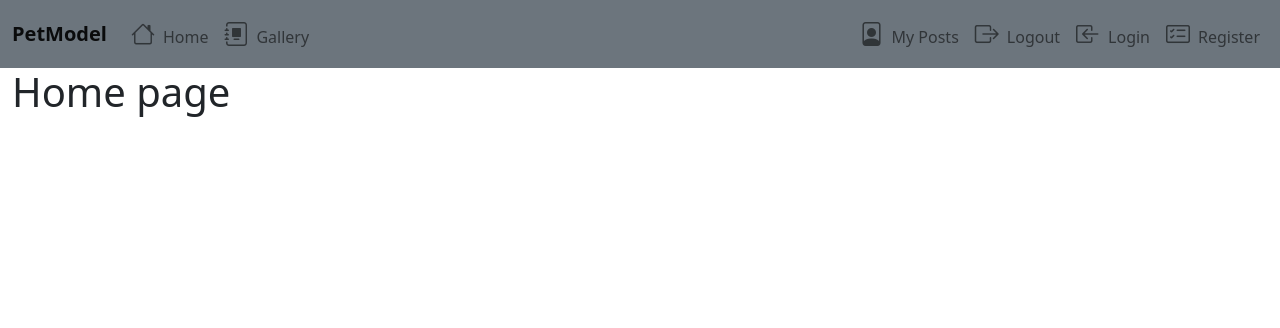
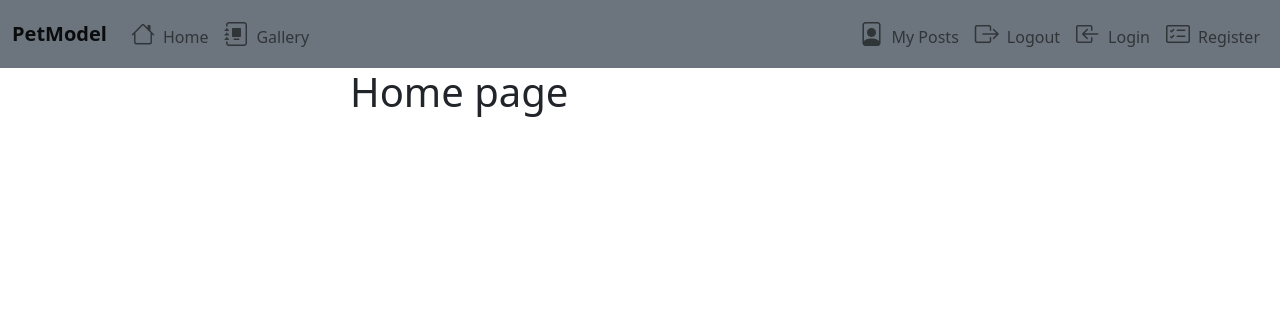
Before and after one commit to bany8/pet-model-agency-webapp-django, a Django app: page / in a window 1280 px wide. Shown: the top 328 px of the page. Run offline with Django 5.2, Linux system fonts and the light colour scheme.

Commit message:
base.html little changes

```diff
--- a/pet_agency/agency/templates/agency/base.html
+++ b/pet_agency/agency/templates/agency/base.html
@@ -63,9 +63,17 @@
       </div>
     </nav>
 
-    <div class="container-xxl">
-      {% block content %}{% endblock %}
-    </div>
+    <main role="main">
+      <div class="row justify-content-center">
+        <div class="col-md-6">
+          <div class="container-xxl">
+
+            {% block content %}{% endblock %}
+
+        </div>
+      </div>
+      </div>
+    </main>
 
     <script src="https://cdn.jsdelivr.net/npm/bootstrap@5.0.2/dist/js/bootstrap.bundle.min.js" integrity="sha384-MrcW6ZMFYlzcLA8Nl+NtUVF0sA7MsXsP1UyJoMp4YLEuNSfAP+JcXn/tWtIaxVXM" crossorigin="anonymous"></script>
   </body>
```
